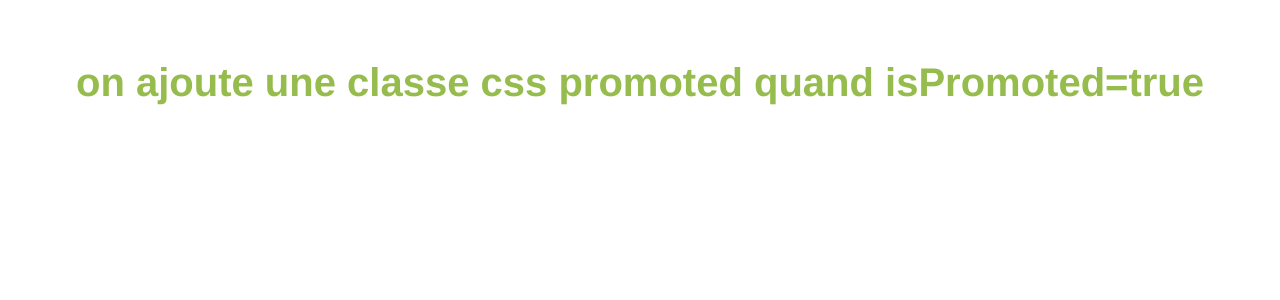
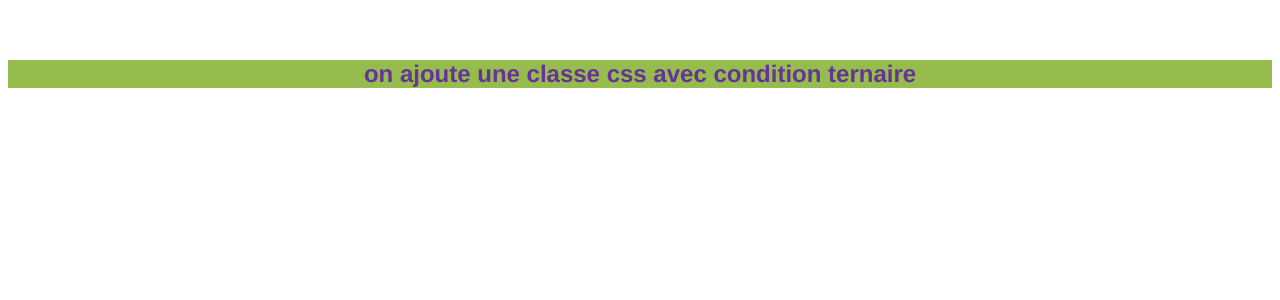
Before and after one commit to lapinRagnar/vue3_tuto, a Vue app: page / in a window 1280 px wide. Shown: the top 300 px of the page. Built offline with nearby package versions, Linux system fonts and the light colour scheme.

Commit message:
v-bind:class avec condition ternaire

```diff
--- a/src/App.vue
+++ b/src/App.vue
@@ -1,5 +1,5 @@
 <template>
-  <h2 v-bind:class="isPromoted && 'promoted'">on ajoute une classe css promoted quand isPromoted=true</h2>
+  <h2 v-bind:class="isNew ? 'new' : 'sold_out'">on ajoute une classe css avec condition ternaire</h2>
 </template>
 
 <script>
@@ -7,7 +7,7 @@ export default {
   name: 'App',
   data(){
     return {
-      isPromoted: true
+      isNew: true
     }
   }
 }
@@ -22,9 +22,14 @@ export default {
   color: #2c3e50;
   margin-top: 60px;
 }
-.promoted{
+.sold_out{
   color: #95bc4c;
   font-size: 40px;
 }
 
+.new{
+  color: rebeccapurple;
+  background-color: #95bc4c;
+}
+
 </style>
```
